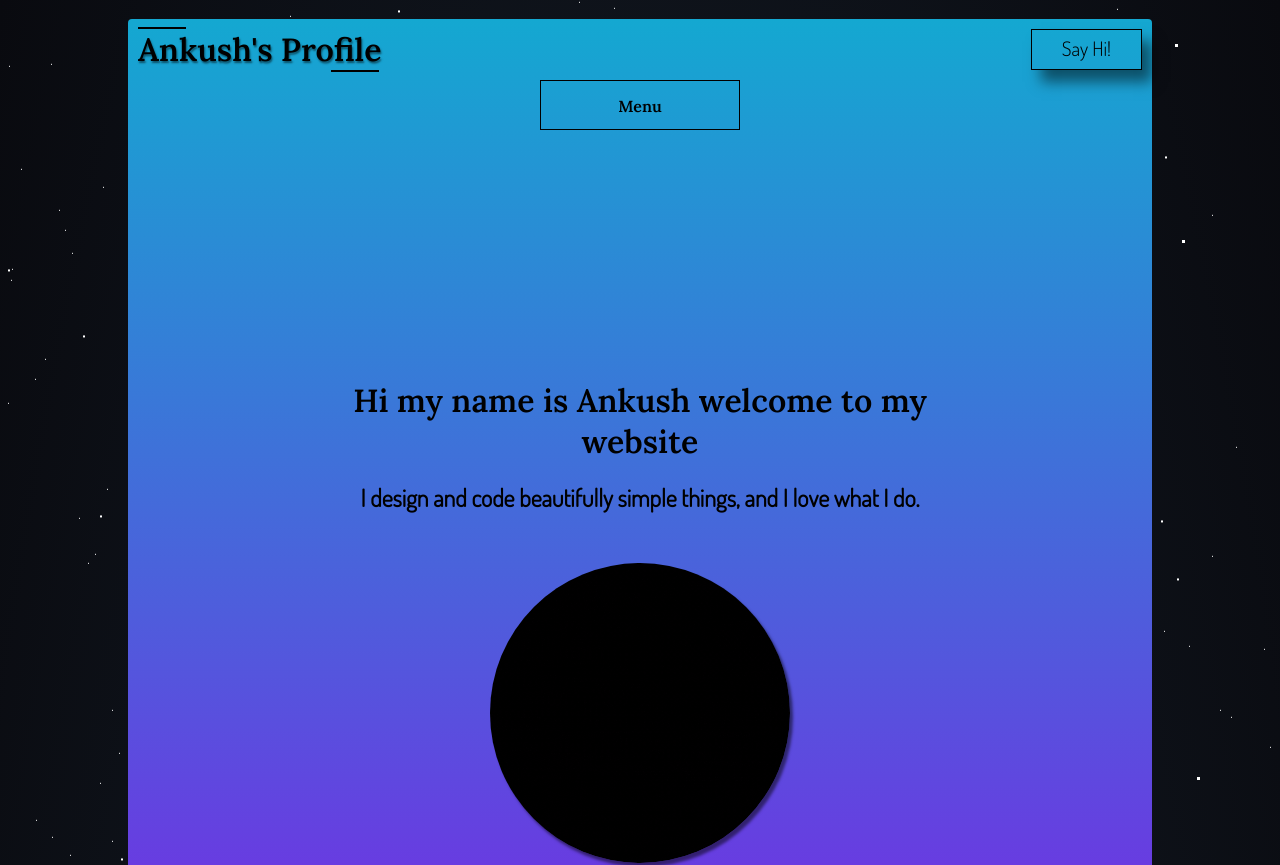
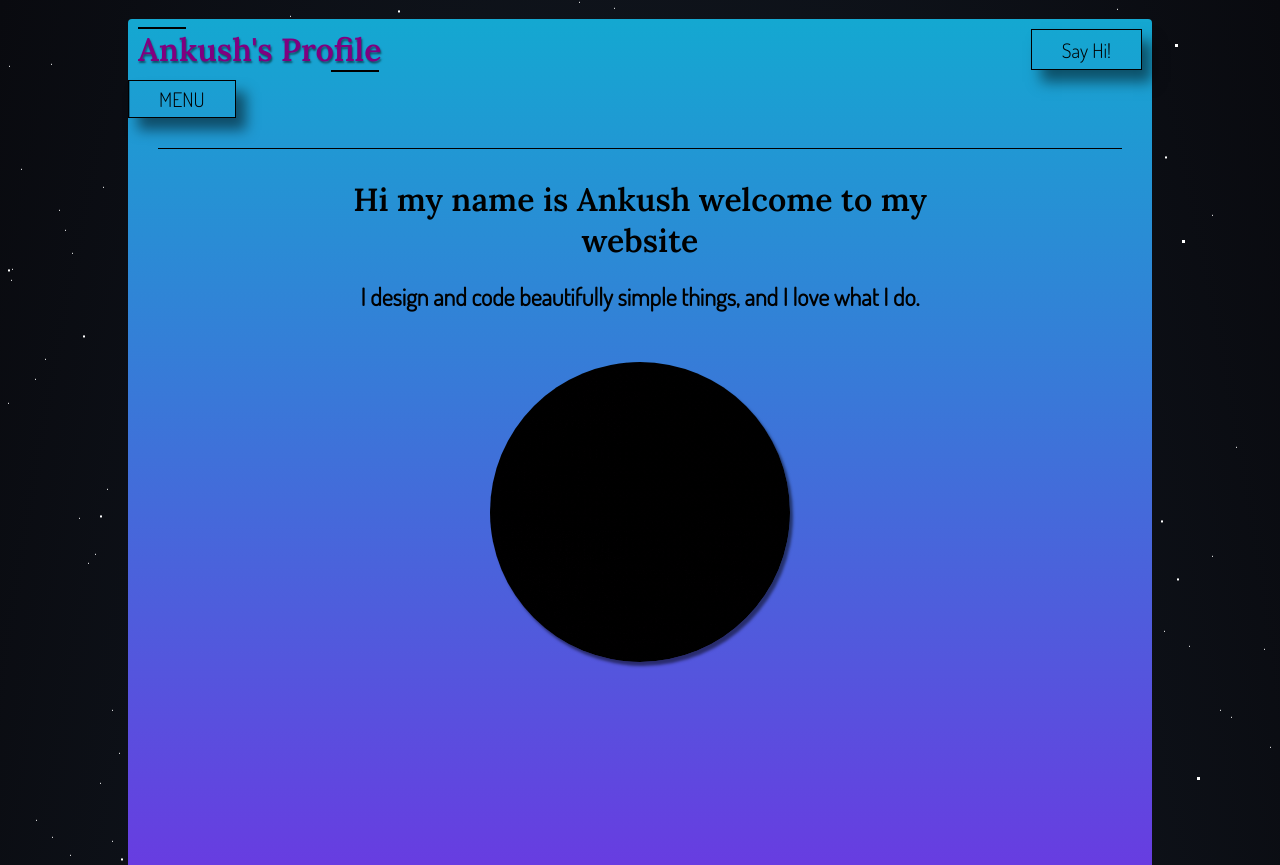
Before and after one commit to ankushk385/ankush-portfolio, a React (Create React App) app: page / in a window 1280 px wide. Shown: the top 865 px of the page. Built offline with nearby package versions, Linux system fonts and the light colour scheme; a web font is replaced by a local one.

Commit message:
first commit

```diff
--- a/package.json
+++ b/package.json
@@ -12,6 +12,7 @@
     "react-modal": "^3.12.1",
     "react-router-dom": "^5.2.0",
     "react-scripts": "4.0.1",
+    "react-spring": "^8.0.27",
     "web-vitals": "^0.2.4"
   },
   "scripts": {
--- a/src/components/Home.jsx
+++ b/src/components/Home.jsx
@@ -1,4 +1,5 @@
 import React, { useState, useEffect } from "react";
+import { useSpring, animated } from "react-spring";
 import Aos from "aos";
 import "aos/dist/aos.css";
 import "../App.css";
@@ -6,9 +7,30 @@ import logo from "./images/logo.gif";
 import frontEnd from "./images/frontEnd.gif";
 import backEnd from "./images/backEnd.gif";
 import uiux from "./images/uiux.gif";
-import Modal from "react-modal";
-import { NavLink } from "react-router-dom";
+
+// import { NavLink } from "react-router-dom";
 function Home() {
+  const [toggle, setToggle] = useState(true);
+  const [isToggle, setIsToggle] = useState(true);
+
+  const height = useSpring({
+    height: isToggle ? "1px" : "300px",
+    // border: isToggle ? "0px solid black" : "5px solid black",
+    // opacity: isToggle ? "0" : "1",
+    margin: isToggle ? "30px" : " 40px",
+    backgroundColor: isToggle ? "black" : "purple",
+    boxShadow: isToggle
+      ? "0px 0px 0px rgba(0, 0, 0, 0.5)"
+      : "10px 12px 13px rgba(0, 0, 0, 0.5)",
+  });
+
+  const fade = useSpring({
+    // opacity: toggle ? 1 : 0.5,
+
+    color: toggle ? "purple" : "white",
+    fontSize: toggle ? "2rem" : "8em",
+  });
+
   useEffect(() => {
     Aos.init({ duration: 1000 });
   }, []);
@@ -50,13 +72,15 @@ function Home() {
 
           <div className="page1">
             <div className="logo">
-              <h1 id="logoText">Ankush's Profile</h1>
-              <NavLink id="helloBtn" to="/contact">
+              <animated.h1 id="logoText" style={fade}>
+                Ankush's Profile
+              </animated.h1>
+              <button id="helloBtn" onClick={() => setToggle(!toggle)}>
                 Say Hi!
-              </NavLink>
+              </button>
             </div>
 
-            <div className="dropdown">
+            {/* <div className="dropdown">
               <ul className="menu">
                 <li>
                   Menu
@@ -76,7 +100,19 @@ function Home() {
                   </ul>
                 </li>
               </ul>
+            </div> */}
+
+            <div className="btnMenu">
+              <button
+                className="springBtn"
+                id="helloBtn"
+                onClick={() => setIsToggle(!isToggle)}
+              >
+                MENU
+              </button>
+              <animated.div style={height}></animated.div>
             </div>
+
             <div className="intro">
               <h1>Hi my name is Ankush welcome to my website</h1>
               <h5>
@@ -92,8 +128,8 @@ function Home() {
               />
             </div>
           </div>
-          <div className="page2" data-aos="zoom-in-up">
-            <div className="page2Text">
+          <div className="page2">
+            <div className="page2Text" data-aos="zoom-in">
               <h1>These Are The Services I Provide</h1>
 
               <h5>
@@ -110,12 +146,11 @@ function Home() {
               <div className="frontEnd">
                 {" "}
                 <img
-                  data-aos="fade-zoom-in"
+                  data-aos="slide-right"
                   src={frontEnd}
                   alt=""
                   height="230px"
                   width="230px"
-                  alt="...."
                 />
                 <h5>Front-End</h5>
                 <p>
@@ -137,8 +172,7 @@ function Home() {
                   alt=""
                   height="230px"
                   width="230px"
-                  alt="img"
-                  data-aos="fade-zoom-in"
+                  data-aos="slide-up"
                 />
                 <h5>UI/UX</h5>
                 <p>
@@ -154,14 +188,12 @@ function Home() {
                 </ul>
               </div>
               <div className="backEnd">
-                {" "}
                 <img
-                  data-aos="fade-zoom-in"
+                  data-aos="slide-left"
                   src={backEnd}
                   alt=""
                   height="230px"
                   width="230px"
-                  alt="...."
                 />
                 <h5>Back-End</h5>
                 <p>
@@ -177,7 +209,9 @@ function Home() {
               </div>
             </div>
           </div>
-          <div className="page3"></div>
+          <div className="page3">
+            <div className="projector"></div>
+          </div>
           <div className="page4" data-aos="slide-up">
             <div>
               <div className="form">
--- a/src/index.css
+++ b/src/index.css
@@ -3,6 +3,7 @@
 @import url("https://fonts.googleapis.com/css2?family=Grenze:wght@600&display=swap");
 @import url("https://fonts.googleapis.com/css2?family=Lora:wght@600&display=swap");
 @import url("https://fonts.googleapis.com/css2?family=Dosis:wght@300&display=swap");
+@import url("https://fonts.googleapis.com/css2?family=Hind:wght@600&family=Noto+Sans:wght@700&display=swap");
 /* All text families */
 
 /* initial margin padding */
@@ -25,6 +26,9 @@
   width: 80%;
   height: 922px;
   background-image: linear-gradient(0deg, #6f33e2, #14a8d1);
+  /* background: linear-gradient(135deg, #f093fb 0%, #f5576c 100%); */
+  /* background: linear-gradient(135deg, #5ee7df 0%, #b490ca 100%); */
+  /* background: linear-gradient(135deg, #f6d365 0%, #fda085 100%); */
   position: relative;
   z-index: 1;
   border-radius: 4px 4px 0 0;
```
Also changed, not shown: 2 other files (tests, documents, lock files or other folders).
